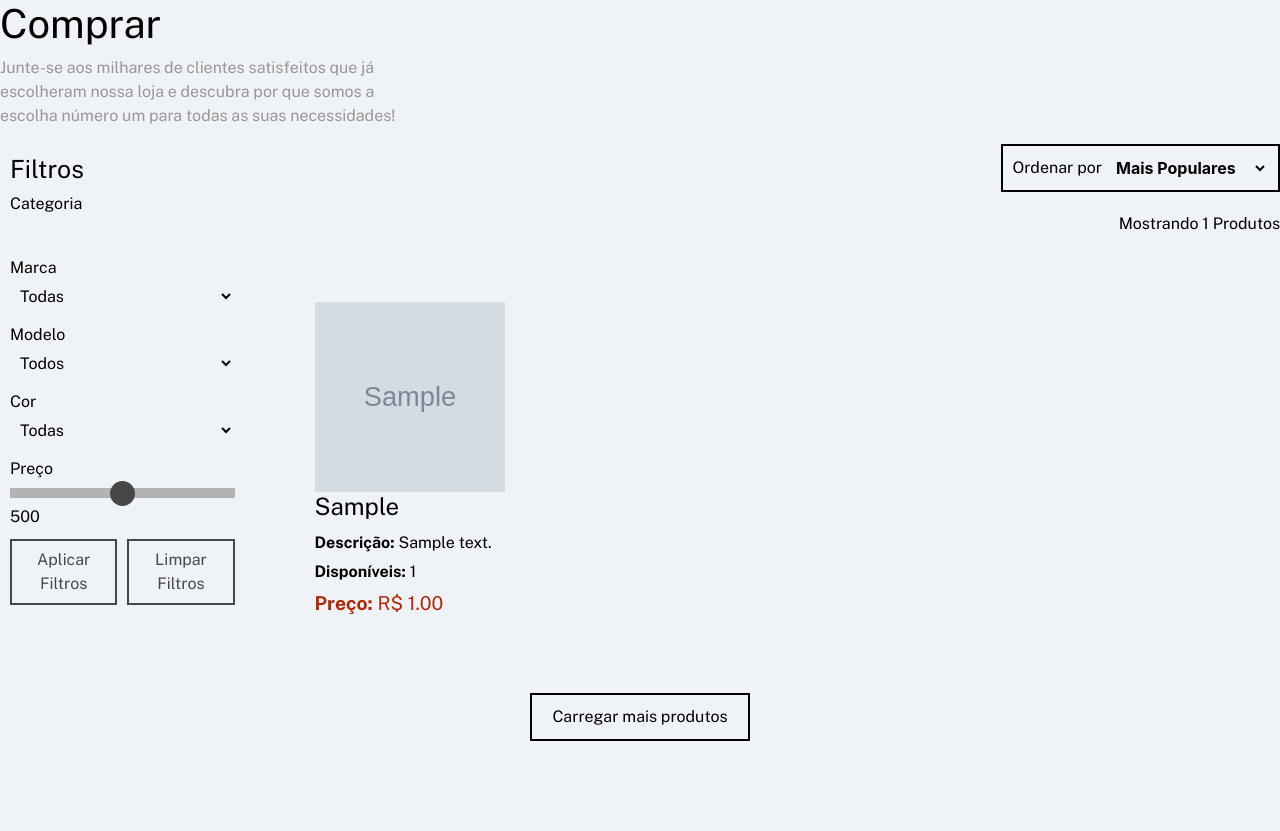
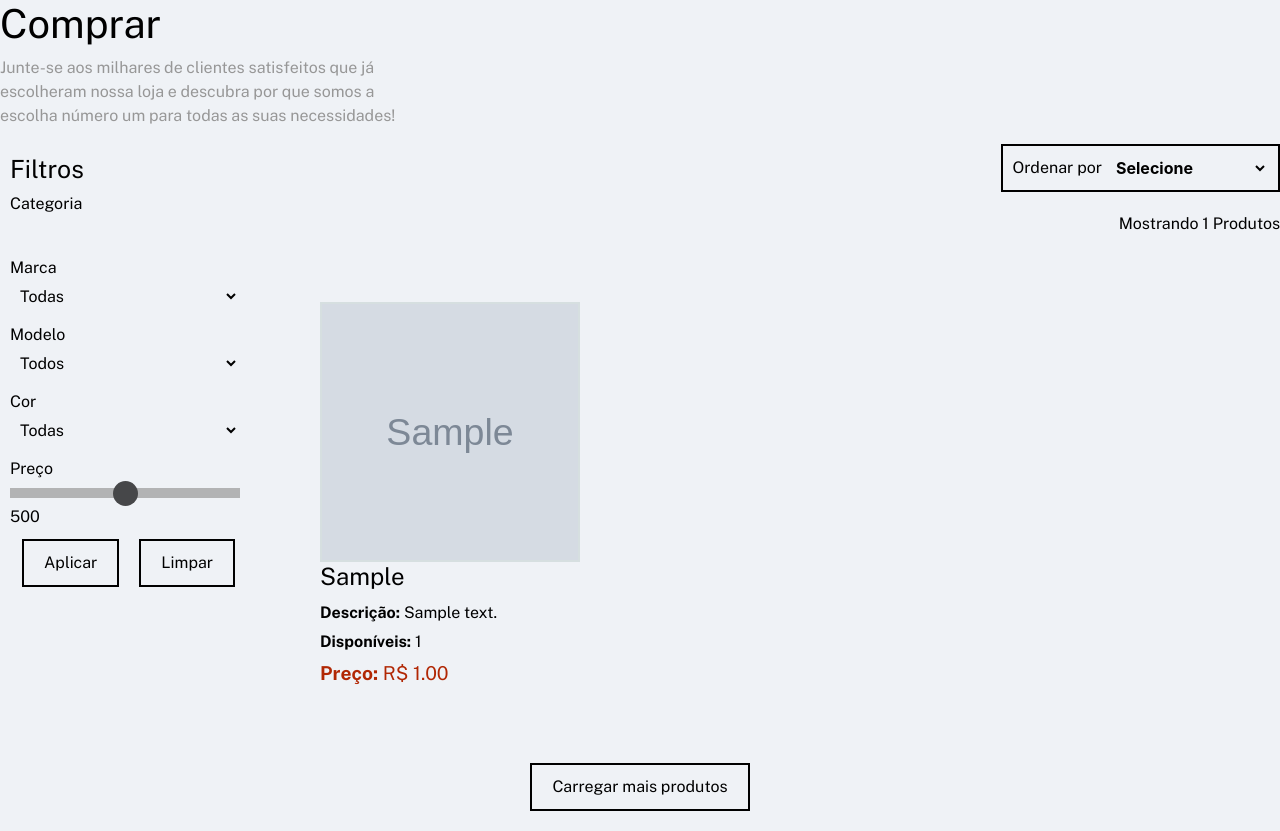
Before and after one commit to TheParousia/PI-TI-Ecommerce, a Django app: page /produtos/ in a window 1280 px wide. Before the commit the page ends 741 px from the top, so only its background shows below. Run offline with Django 4.2, Linux system fonts and the light colour scheme; tables that the repository leaves empty hold one stand-in row (values such as "Sample post"); grey boxes marked "Sample" are stand-in pictures; some libraries are stand-ins or nearby versions.

Commit message:
"Adiciona lógica para aplicar e limpar filtros de produtos." "Implementa funcionalidade de ordenação de produtos." "Cria interatividade para botões de filtros na página de compras." "Refatora código de filtragem e ordenação de produtos." "Adiciona eventos de click para aplicar e limpar filtros."

```diff
--- a/produto/models.py
+++ b/produto/models.py
@@ -29,7 +29,7 @@ class Produto(models.Model):
     cor = models.CharField(max_length=30, default='')
     marca = models.CharField(max_length=30, default='')
     imagem = models.ImageField(upload_to='produto', default='img')
-    popularidade = models.IntegerField(default=0)  # Adiciona o campo de popularidade
+    acessos = models.IntegerField(default=0)  # Adiciona o campo de acessos
 
     def __str__(self):
         return f"{self.marca} {self.modelo} ({self.cor}) - R${self.preco}"
--- a/produto/templates/produtos.html
+++ b/produto/templates/produtos.html
@@ -83,9 +83,9 @@
 
         }
         img {
-            width: 190px;
-            height: 190px;
-            aspect-ratio: 1 / 1; /* This maintains the aspect ratio */
+            width: 260px;
+            height: 260px;
+            aspect-ratio: 1 / 1; /* Isso mantém a proporção */
         }
         .cartao h2 {
             font-size: 1.5em;
@@ -190,6 +190,24 @@
             border-radius: 50%; /* Faz o polegar redondo */
             cursor: pointer;
         }
+        .botao-filtro {
+            background-color: transparent;
+            border: 2px solid black;
+            color: black;
+            padding: 10px 20px;
+            cursor: pointer;
+            font-size: 16px;
+            margin-right: 10px; /* Espaço entre os botões */
+        }
+        .container {
+            display: flex;
+            align-items: center;
+        }
+        .cartao a{
+            display: block;
+            width: 260px;
+            height: 260px;
+        }
 
     </style>
 </head>
@@ -248,9 +266,9 @@
                     </ul>
                 </div>
                 <input type="hidden" id="ordenar_por" name="ordenar_por">
-                <div>
-                    <button type="submit">Aplicar Filtros</button>
-                    <button type="reset">Limpar Filtros</button>
+                <div class="container">
+                    <button class="botao-filtro" id="aplicarFiltros">Aplicar</button>
+                    <button class="botao-filtro" id="limparFiltros">Limpar</button>
                 </div>
             </form>
         </div>
@@ -259,9 +277,9 @@
                 <div class="sort-options">
                     <span>Ordenar por</span>
                     <select id="ordenar" name="ordenar" style="background-color: #EFF2F6; border: none; color: black; font-family: 'Inter', sans-serif; font-weight: bold;">
-                        <option value="popular_asc">Mais Populares</option>
-                        <option value="popular_desc">Menos Populares</option>
-                        <!-- Adicione outras opções de ordenação aqui -->
+                        <option value="">Selecione</option>
+                        <option value="populares">Mais Populares</option>
+                        <option value="menos_populares">Menos Populares</option>
                     </select>
                 </div>
             </div>
@@ -359,34 +377,84 @@ document.querySelector('.show-less').addEventListener('click', function() {
     }
 });
 
-// Ordenar produtos ao mudar a seleção de ordenação
-document.getElementById('ordenar').addEventListener('change', function() {
-    const order = this.value;
-    const productsArray = Array.from(products);
+document.addEventListener('DOMContentLoaded', function () {
+    const ordenarSelect = document.getElementById('ordenar');
+    const produtos = Array.from(document.querySelectorAll('.cartao'));
 
-    // Ordenar produtos
-    productsArray.sort((a, b) => {
-        const aPopularidade = parseInt(a.getAttribute('data-popularidade'));
-        const bPopularidade = parseInt(b.getAttribute('data-popularidade'));
+    ordenarSelect.addEventListener('change', function () {
+        const sortBy = this.value;
 
-        return order === 'popular_asc' ? aPopularidade - bPopularidade : bPopularidade - aPopularidade;
+        if (sortBy === 'populares') {
+            produtos.sort((a, b) => {
+                return b.dataset.popularidade - a.dataset.popularidade; // Ordenar do mais popular para o menos popular
+            });
+        } else if (sortBy === 'menos_populares') {
+            produtos.sort((a, b) => {
+                return a.dataset.popularidade - b.dataset.popularidade; // Ordenar do menos popular para o mais popular
+            });
+        }
+
+        // Limpa a seção de produtos antes de adicionar os produtos ordenados
+        const productsContainer = document.querySelector('.products');
+        productsContainer.innerHTML = '';
+
+        // Adiciona os produtos ordenados ao DOM
+        produtos.forEach(produto => {
+            productsContainer.appendChild(produto);
+        });
+    });
+});
+document.addEventListener('DOMContentLoaded', function () {
+    const aplicarFiltrosBtn = document.getElementById('aplicarFiltros');
+    const limparFiltrosBtn = document.getElementById('limparFiltros');
+    const marcaSelect = document.getElementById('marca');
+    const modeloSelect = document.getElementById('modelo');
+    const corSelect = document.getElementById('cor');
+    const precoInput = document.getElementById('preco');
+    const produtos = Array.from(document.querySelectorAll('.cartao'));
+
+    // Function to filter products based on selected criteria
+    function applyFilters() {
+        const selectedMarca = marcaSelect.value;
+        const selectedModelo = modeloSelect.value;
+        const selectedCor = corSelect.value;
+        const selectedPreco = precoInput.value;
+
+        produtos.forEach(produto => {
+            const marcaMatch = selectedMarca === '' || produto.dataset.marca === selectedMarca;
+            const modeloMatch = selectedModelo === '' || produto.dataset.modelo === selectedModelo;
+            const corMatch = selectedCor === '' || produto.dataset.cor === selectedCor;
+            const precoMatch = produto.dataset.preco <= selectedPreco;
+
+            if (marcaMatch && modeloMatch && corMatch && precoMatch) {
+                produto.style.display = 'block'; // Show product
+            } else {
+                produto.style.display = 'none'; // Hide product
+            }
+        });
+    }
+
+    // Function to clear all filters
+    function clearFilters() {
+        marcaSelect.value = '';
+        modeloSelect.value = '';
+        corSelect.value = '';
+        precoInput.value = precoInput.min; // Reset to minimum
+
+        produtos.forEach(produto => {
+            produto.style.display = 'block'; // Show all products
+        });
+    }
+
+    aplicarFiltrosBtn.addEventListener('click', function (event) {
+        event.preventDefault(); // Prevent form submission
+        applyFilters();
     });
 
-    // Remover todos os produtos atuais da visualização
-    const productsContainer = document.querySelector('.products');
-    productsContainer.innerHTML = '';
-
-    // Adicionar produtos ordenados de volta ao contêiner
-    productsArray.forEach(product => {
-        productsContainer.appendChild(product);
+    limparFiltrosBtn.addEventListener('click', function (event) {
+        event.preventDefault(); // Prevent form submission
+        clearFilters();
     });
-
-    // Mostrar os produtos ordenados
-    for (let i = 0; i < visibleProducts; i++) {
-        if (productsArray[i]) {
-            productsArray[i].style.display = 'block';
-        }
-    }
 });
     </script>
 </body>
--- a/produto/views.py
+++ b/produto/views.py
@@ -20,11 +20,11 @@ def produtos(request):
 
     # Filtragem
     if marca_id:
-        produtos = produtos.filter(marca=marca_id)  # Apliquei a mudança para usar o campo de texto
+        produtos = produtos.filter(marca=marca_id)
     if modelo_id:
-        produtos = produtos.filter(modelo=modelo_id)  # O mesmo aqui
+        produtos = produtos.filter(modelo=modelo_id)
     if cor_id:
-        produtos = produtos.filter(cor=cor_id)  # E aqui também
+        produtos = produtos.filter(cor=cor_id)
 
     try:
         preco_min = float(preco_min)
@@ -42,6 +42,8 @@ def produtos(request):
 
     total_produtos = produtos.count()
 
+
+
     return render(request, 'produtos.html', {
         'produtos': produtos,
         'total_produtos': total_produtos,
@@ -58,4 +60,7 @@ def produtos(request):
 
 def produto_detalhes(request, produto_id):
     produto = get_object_or_404(Produto, id=produto_id)
+    produto.acessos += 1
+    produto.save()
+
     return render(request, 'produto_detalhes.html', {'produto': produto})
```
Also changed, not shown: produto/templates/produto_detalhes.html (added, +11 -0 lines), produto/migrations/0001_initial.py, produto/migrations/0002_produto_imagem.py (deleted), produto/migrations/0003_produto_popularidade.py (deleted).
